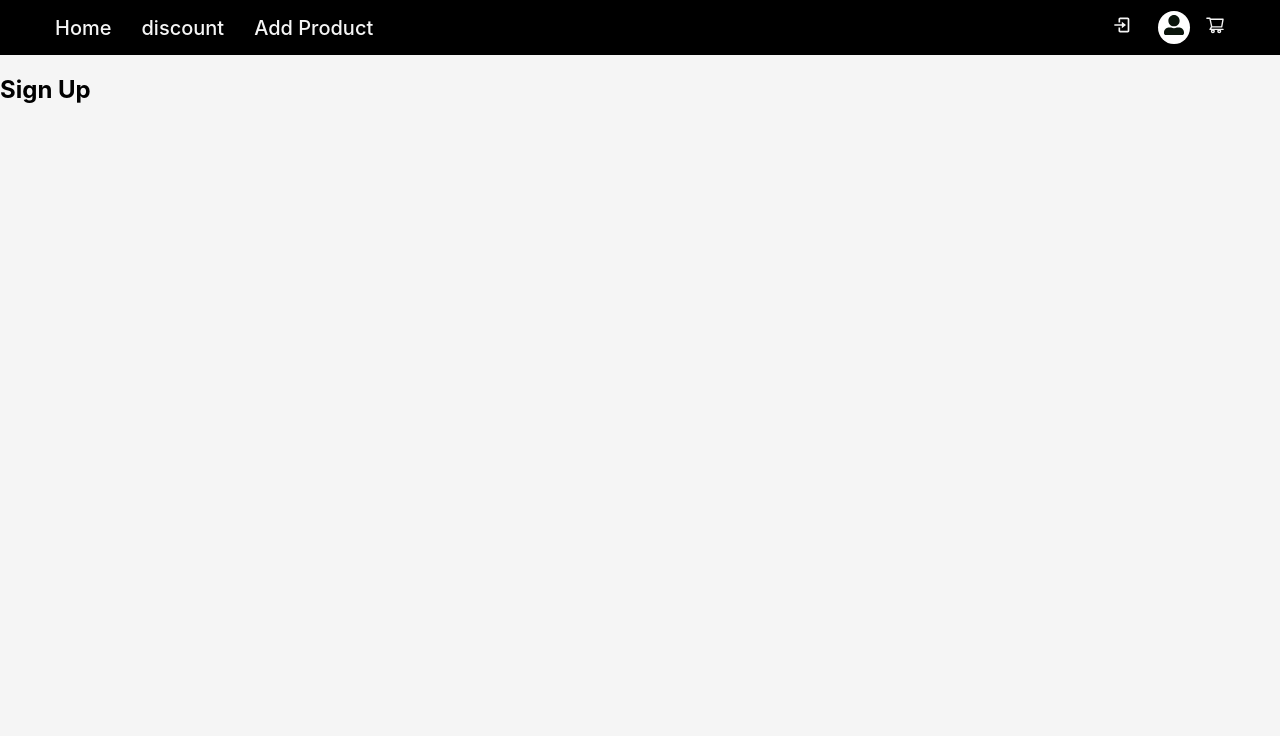
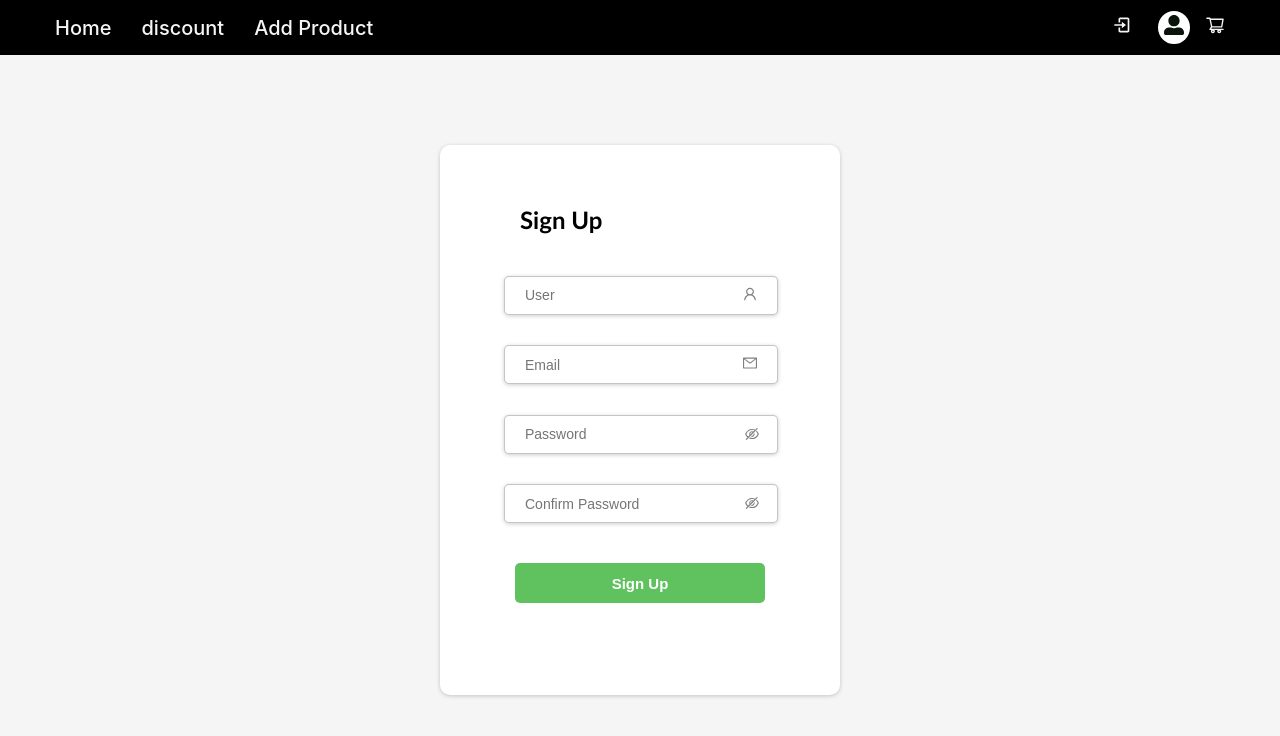
Before and after one commit to djaroldito/e-guitar-REACT, a React (Create React App) app in the folder client/: page /signup in a window 1280 px wide. Shown: the top 736 px of the page. Built offline with nearby package versions, Linux system fonts and the light colour scheme; a web font is replaced by a local one.

Commit message:
SignUp form

```diff
--- a/client/src/routes/Signup/Login.js
+++ b/client/src/routes/Signup/Login.js
@@ -5,9 +5,7 @@ import "./Styles/Login.css";
 const USER_REGEX = /^[A-z][A-z0-9-_]{3,23}$/;
 const PWD_REGEX = /^(?=.*[a-z])(?=.*[A-Z])(?=.*[0-9])(?=.*[!@#$%]).{8,24}$/;
 //  login-signin Google
-// Agregar loguito de Gmail en el botón
 // Averiguar por el reseteo de password
-// Modificar el código para que permita usar el botón de google
 // Acá sólo iría un campo con el pwrd, si no coincide tira error -> chequear la data de la db
 
 
@@ -29,9 +27,8 @@ export default function Login() {
     }
 
   return (
-    <div >
         <div id="loginContainer">
-            <h2 className='loginTitle'>Log In</h2>
+            <h2>Log In</h2>
             <form className="signInForm" onSubmit={(e) => handleSignIn(e)}>
                 <fieldset>
                     <input type="text" placeholder='User' required />
@@ -50,7 +47,7 @@ export default function Login() {
                 <button type='submit' className="submitBtn">Log In</button>
 
                 <div className='loginGg'>
-                    <p>Or sign In whith</p>
+                    <p>Or Sign In whith</p>
                 </div>
                 <div>
                     <AiOutlineGoogle size={30} className='signinGgIc'/>
@@ -68,6 +65,5 @@ export default function Login() {
                 </div>
             </form>
         </div>
-    </div>
   )
 }
--- a/client/src/routes/Signup/Signup.js
+++ b/client/src/routes/Signup/Signup.js
@@ -1,11 +1,43 @@
-import React, { useRef } from 'react';
+import React, { useRef, useState } from 'react';
+import { AiOutlineEye, AiOutlineEyeInvisible, AiOutlineUser, AiOutlineMail } from "react-icons/ai";
 import "./Styles/Signup.css";
 
 
 export default function Signup() {
+
+  // Acá iría una doble validación de password
+  // Sweet alert si se registró correctamente
+  const [showPsw, setShowPsw] = useState(false);
+
+
   return (
-    <div>
-        <h2>Sign Up</h2>
+    <div id='signupContainer'>
+      <h2>Sign Up</h2>
+
+      <form className='signupForm'>
+          <fieldset>
+            <input type="text" placeholder='User' required />
+              <AiOutlineUser className='loginUsIc' />
+            </fieldset>
+        <fieldset>
+          <input type="email" placeholder='Email' required />
+            <AiOutlineMail className='loginUsIc' />
+        </fieldset>
+        <fieldset>
+          <input type={showPsw ? "text" : "password"} placeholder='Password' id="password" required />
+          <div className='loginEyeIcon' onClick={() => setShowPsw(!showPsw)}>
+            {showPsw ? <AiOutlineEye/> : <AiOutlineEyeInvisible className='loginInIc'/>}
+          </div>
+        </fieldset>
+        <fieldset>
+          <input type={showPsw ? "text" : "password"} placeholder='Confirm Password' id="password" required />
+          <div className='loginEyeIcon' onClick={() => setShowPsw(!showPsw)}>
+            {showPsw ? <AiOutlineEye/> : <AiOutlineEyeInvisible className='loginInIc'/>}
+          </div>
+        </fieldset>
+
+        <button className='signupBtn'>Sign Up</button>
+      </form>
     </div>
   )
 }
--- a/client/src/routes/Signup/Styles/Login.css
+++ b/client/src/routes/Signup/Styles/Login.css
@@ -13,7 +13,7 @@
   border-radius: 10px;
   overflow: hidden;
   background-color: white;
-  box-shadow: 0 1px 4px rgba(0, 0, 0, 0.2);;
+  box-shadow: 0 1px 4px rgba(0, 0, 0, 0.2);
 }
 
 /* H2 -------------------------------------------------------------- */
@@ -120,8 +120,8 @@
 }
 
 .submitBtn {
+  color: white;
   background: rgb(95, 194, 95);
   font-weight: bold;
-  color: white;
   font-size: 15px;
 }
--- a/client/src/routes/Signup/Styles/Signup.css
+++ b/client/src/routes/Signup/Styles/Signup.css
@@ -0,0 +1,70 @@
+#signupContainer {
+    display: flex;
+    margin-top: 20px;
+    flex-direction: column;
+    top: 50%;
+    position: absolute;
+    left: 50%;
+    transform: translate(-50%, -50%);
+    z-index: 1;
+    width: 400px;
+    height: 550px;
+    border-radius: 10px;
+    overflow: hidden;
+    background-color: white;
+    box-shadow: 0 1px 4px rgba(0, 0, 0, 0.2);
+}
+
+/* h2 ---------------------------------------------------------------------------- */
+#signupContainer h2 {
+    height: 50px;
+    margin-left: 80px;
+    margin-top: 60px;
+    margin-bottom: 0;
+    font-family:'Gill Sans', 'Gill Sans MT', Calibri, 'Trebuchet MS', sans-serif
+}
+
+/* Form ---------------------------------------------------------------------------  */
+.signupForm {
+    height: 400px;
+}
+
+.signupForm fieldset {
+    border: none;
+    position: relative;
+    margin-top: 15px;
+}
+
+.signupForm input {
+    width: 250px;
+    height: 35px;
+    margin-left: 50px;
+    border-radius: 5px;
+    font-size: 14px;
+    outline: none!important;
+    border: 1px solid rgba(65, 65, 65, 0.3);
+    box-shadow: 0 1px 4px rgba(0, 0, 0, 0.2);
+    vertical-align: top;
+    padding-left: 20px;
+    position: relative;
+  }
+
+  /* Button ------------------------------------------------------------------------- */
+
+  .signupBtn {
+    display: block;
+    width: 250px;
+    height: 40px;
+    color: white;
+    text-decoration: none;
+    margin-left: auto;
+    margin-right: auto;
+    margin-top: 30px;
+    border: none;
+    border-radius: 5px;
+    position: relative;
+    cursor: pointer;
+    background: rgb(95, 194, 95);
+    font-weight: bold;
+    font-size: 15px;
+  }
--- a/client/src/routes/components/ProductForm.js
+++ b/client/src/routes/components/ProductForm.js
@@ -1,11 +1,12 @@
-import React, { useRef, useState, useEffect } from "react"
-import axios from "axios"
-import { Formik, Form, Field, ErrorMessage } from "formik"
-import { BiPhotoAlbum } from "react-icons/bi"
+import React, { useRef, useState, useEffect } from "react";
+import axios from "axios";
+import { Formik, Form, Field, ErrorMessage } from "formik";
+import { BiPhotoAlbum } from "react-icons/bi";
 // redux
-import { useDispatch, useSelector } from "react-redux"
-import { useParams } from "react-router-dom"
-import { getById, postProductForm } from "../../Redux/productActions"
+import { useDispatch, useSelector } from "react-redux";
+import { useParams } from "react-router-dom";
+import { getById, postProductForm } from "../../Redux/productActions";
+import "./ProductForm/ProductForm.css";
 
 export default function ProductForm() {
 	const { id } = useParams()
@@ -43,8 +44,14 @@ export default function ProductForm() {
 		: { ...detail, images: detail.img ? detail.img.split(",") : [] }
 
 	return (
-		<div>
-			<h3>Product Detail</h3>
+		<div className="prdFormContiner">
+
+			<div className="prdProgressBar"></div>{/* PROGRESS BAR ------------------------------ */}
+
+			<div className="prdHeader"> {/* HEADER ---------------------------------------------- */}
+				<h3>Product Detail</h3>
+			</div>
+
 			<Formik
 				initialValues={initialValues}
 				validate={(values) => {
@@ -103,7 +110,7 @@ export default function ProductForm() {
 				{({ values, isSubmitting, status, setFieldValue }) => (
 					<Form>
 						{!!status && <p>{status}</p>}
-						<div>
+						<div className="prdFormType">
 							<label htmlFor='type'>Type:</label>
 							<Field as='select' name='type'>
 								<option value=''>Select type</option>
@@ -116,7 +123,7 @@ export default function ProductForm() {
 							</Field>
 							<ErrorMessage name='type' component='div' />
 						</div>
-						<div>
+						<div className="prdFormBrand">
 							<label htmlFor='brand'>Brand:</label>
 							<Field as='select' name='brand'>
 								<option value=''>Select a brand</option>
@@ -129,7 +136,7 @@ export default function ProductForm() {
 							</Field>
 							<ErrorMessage name='brand' component='div' />
 						</div>
-						<div>
+						<div className="prdFormModel">
 							<label htmlFor='model'>Model:</label>
 							<Field type='text' name='model' />
 							<ErrorMessage name='model' component='div' />
@@ -218,6 +225,11 @@ export default function ProductForm() {
 					</Form>
 				)}
 			</Formik>
+
+			<div className="prdBody">
+				<button>Prev</button>
+				<button>Next</button>
+			</div>
 		</div>
 	)
 }
--- /dev/null
+++ b/client/src/routes/components/ProductForm/ProductForm.css
@@ -0,0 +1,19 @@
+.prdFormContiner {
+    background-color: pink;
+    height: 80vh;
+    width: 60vw;
+    margin-left: auto;
+    margin-right: auto;
+}
+
+.prdFormType {
+    background-color: red;
+}
+
+.prdFormBrand {
+    background-color: blue;
+}
+
+.prdFormModel {
+    background-color: brown;
+}
```
